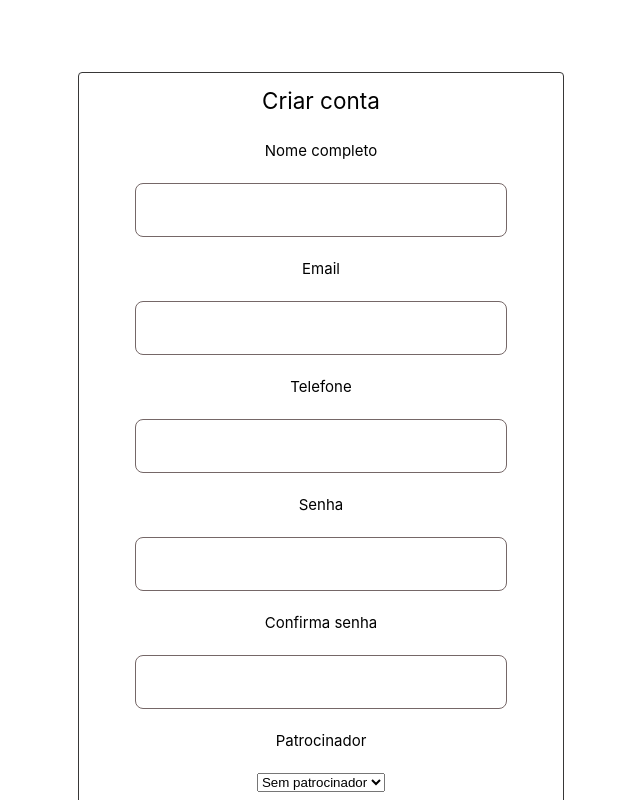
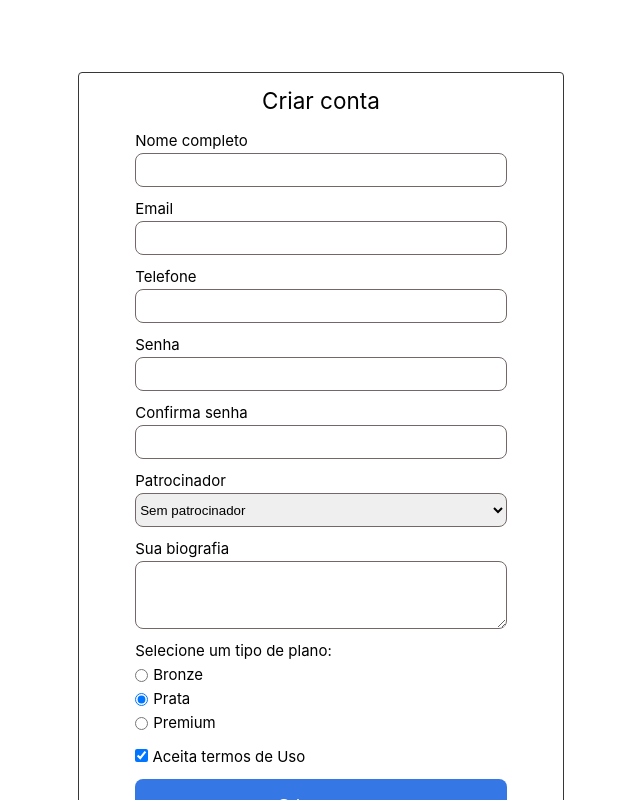
Before and after one commit to DEVinZucchetti/clone_instagram, a Vue app: page /cadastro in a window 1280 px wide. Shown: the top 800 px of the page, without its empty margins (319-959 px from the left). Built offline with nearby package versions, Linux system fonts and the light colour scheme.

Commit message:
adiciona yup

```diff
--- a/package.json
+++ b/package.json
@@ -11,7 +11,8 @@
   },
   "dependencies": {
     "vue": "^3.3.4",
-    "vue-router": "^4.2.4"
+    "vue-router": "^4.2.4",
+    "yup": "^1.2.0"
   },
   "devDependencies": {
     "@rushstack/eslint-patch": "^1.3.2",
--- a/src/App.vue
+++ b/src/App.vue
@@ -1,5 +1,3 @@
 <template>
-
    <router-view></router-view>
-
 </template>
--- a/src/views/SignUp/SignUp.vue
+++ b/src/views/SignUp/SignUp.vue
@@ -1,48 +1,74 @@
 <template>
-  <form class="form-login">
+  <form  @submit.prevent="handleCreateAccount" class="form-login">
     <h2>Criar conta</h2>
 
+    <div class="form-element">
       <label for="name"> Nome completo </label>
-    <input  id="name" v-model="name" />
+      <input class="form-input" id="name" v-model="name" />
+    </div>
 
+    <div class="form-element">
       <label for="email"> Email </label>
-    <input id="email" v-model="email" />
+      <input class="form-input" id="email" v-model="email" />
+    </div>
 
+    <div class="form-element">
       <label for="phone"> Telefone </label>
-    <input id="phone" v-model="phone" />
+      <input class="form-input" id="phone" v-model="phone" />
+    </div>
 
+    <div class="form-element">
       <label for="password"> Senha </label>
-    <input id="password" type="password" v-model="password" />
+      <input class="form-input" id="password" type="password" v-model="password" />
+    </div>
 
+    <div class="form-element">
       <label for="verifyPassword"> Confirma senha </label>
-    <input id="verifyPassword" type="password" v-model="verifyPassword" />
+      <input class="form-input" id="verifyPassword" type="password" v-model="verifyPassword" />
+    </div>
 
-    {{ sponsor }}
-
+    <div class="form-element">
       <label for="sponsor">Patrocinador</label>
-    <select id="sponsor" v-model="sponsor">
+      <select id="sponsor" v-model="sponsor" class="form-select">
         <option value="">Sem patrocinador</option>
         <option value="Coca cola">Coca cola</option>
         <option value="Lab 365">Lab 365</option>
         <option value="Zucchetti">Zucchetti</option>
       </select>
+    </div>
 
+    <div class="form-element">
       <label for="bio">Sua biografia</label>
-    <textarea id="bio" v-model="bio"> </textarea>
+      <textarea id="bio" v-model="bio" class="form-textarea"> </textarea>
+    </div>
 
-    {{ confirmTerms ? 'aceite' : 'nao aceite' }}
 
+    <div class="form-element">
+      <p>Selecione um tipo de plano: </p>
+
+      <div class="form-radio">
+        <input id="bronze" type="radio" value="1" v-model="planType" />
+        <label for="bronze">Bronze</label>
+      </div>
+
+      <div class="form-radio">
+        <input id="prata" type="radio" value="2" v-model="planType" />
+        <label for="prata">Prata</label>
+      </div>
+
+      <div class="form-radio">
+        <input id="premium" type="radio" value="3" v-model="planType" />
+        <label for="premium">Premium</label>
+      </div>
+    </div>
+
+    <div class="form-element">
       <label id="confirmTerms">
       <input type="checkbox" id="confirmTerms" v-model="confirmTerms" /> Aceita termos de Uso
     </label>
+    </div>
 
-    <input id="bronze" type="radio" value="1" v-model="planType" />
-    <label for="bronze">Bronze</label>
-
-    <input id="prata" type="radio" value="2" v-model="planType" /> <label for="prata">Prata</label>
-
-    <input id="premium" type="radio" value="3" v-model="planType" />
-    <label for="premium">Premium</label>
+    <button type="submit">Criar conta</button>
   </form>
 </template>
 
@@ -60,17 +86,16 @@ export default {
       confirmTerms: true,
       planType: '2'
     }
+  },
+  methods: {
+    handleCreateAccount(){
+      // SCHEMA VALIDATION
+    }
   }
 }
 </script>
 
 <style scoped>
-.error-box {
-  background: tomato;
-  width: 80%;
-  color: #fff;
-}
-
 .form-login {
   margin: 40px auto;
   width: 40%;
@@ -80,14 +105,47 @@ export default {
 
   display: flex;
   flex-direction: column;
-  gap: 20px;
+  gap: 10px;
   align-items: center;
 
   padding: 10px;
 }
 
+.form-element {
+  display: flex;
+  flex-direction: column;
+  width: 80%;
+}
+
+.form-select,
+.form-input,
+.form-textarea {
+  height: 34px;
+  width: 100%;
+  border-radius: 8px;
+  border: 1px solid #756767;
+  outline: none;
+}
+
+.form-textarea {
+  height: 68px;
+}
+
+.form-radio {
+  display: flex;
+  align-items: center;
+  gap: 5px;
+}
+
+
+.error-box {
+  background: tomato;
+  width: 80%;
+  color: #fff;
+}
+
 .input-area {
-  width: 80%;
+  width: 100%;
 
   display: flex;
   flex-direction: column;
@@ -100,14 +158,6 @@ export default {
 .texto-erro {
   color: red;
   margin: 4px;
-}
-
-input {
-  height: 54px;
-  width: 80%;
-  border-radius: 8px;
-  border: 1px solid #756767;
-  outline: none;
 }
 
 button {
```
Also changed, not shown: 1 other file (tests, documents, lock files or other folders). Lines whose indentation alone changed are shown as unchanged.
